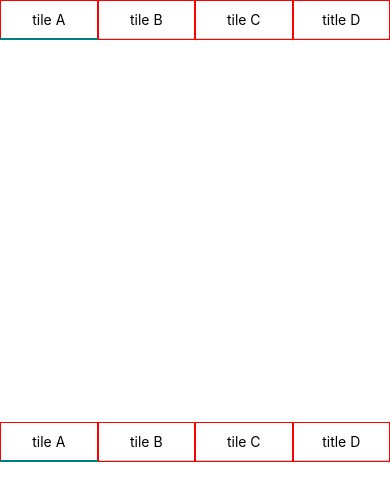
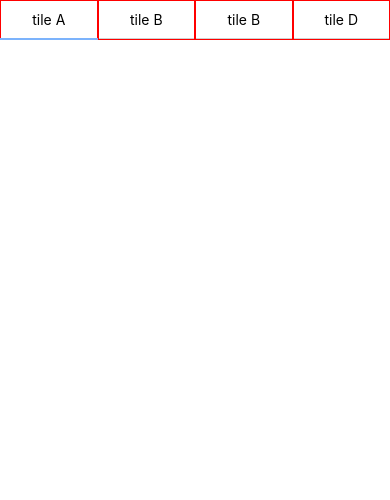
Before and after one commit to shubhamkakkar/segmentGalio, a React Native app: screen / in a window 390 px wide. Shown: the top 500 px of the page. Built offline with nearby package versions, Linux system fonts and the light colour scheme.

Commit message:
Update App.tsx

```diff
--- a/App.tsx
+++ b/App.tsx
@@ -1,44 +1,8 @@
-import React from "react";
-import Segment from "./Segment";
-import { View, Text } from "react-native";
-
-function Panel({ title }) {
-  return (
-    <View style={{ flex: 1, backgroundColor: "orange" }}>
-      <Text style={{ color: "red" }}>
-        {title}
-      </Text>
-    </View>
-  )
-}
+import React from 'react';
+import Segment from './Segment';
 
 export default function App() {
-  return (
-    <>
-    <Segment
-      tiles={["tile A", "tile B", "tile C", "title D"]}
-      borderRadius={20}
-      segmentType={"default"}
-      inactiveTabTextStyle={{ color: "red" }}
-      activeTabTextStyle={{ color: "green" }}
-      activeTabHighlighterPanelColor={"teal"}
-    >
-      <Panel title="Shubham kakkar" />
-      <Panel title="title" />
-    </Segment>
-        <Segment
-        tiles={["tile A", "tile B", "tile C", "title D"]}
-        borderRadius={20}
-        segmentType={"default"}
-        inactiveTabTextStyle={{ color: "red" }}
-        activeTabTextStyle={{ color: "green" }}
-        activeTabHighlighterPanelColor={"teal"}
-      >
-        <Panel title="Shubham kakkar" />
-        <Panel title="title" />
-      </Segment>
-      </>
-  );
+  return <Segment  onPress={ (currentActiveTile) => {
+    console.log({currentActiveTile})
+  } } tiles={['tile A', 'tile B', 'tile B', 'tile D']} />;
 }
-
- // TODO: this.props.children[index] for segment
```
